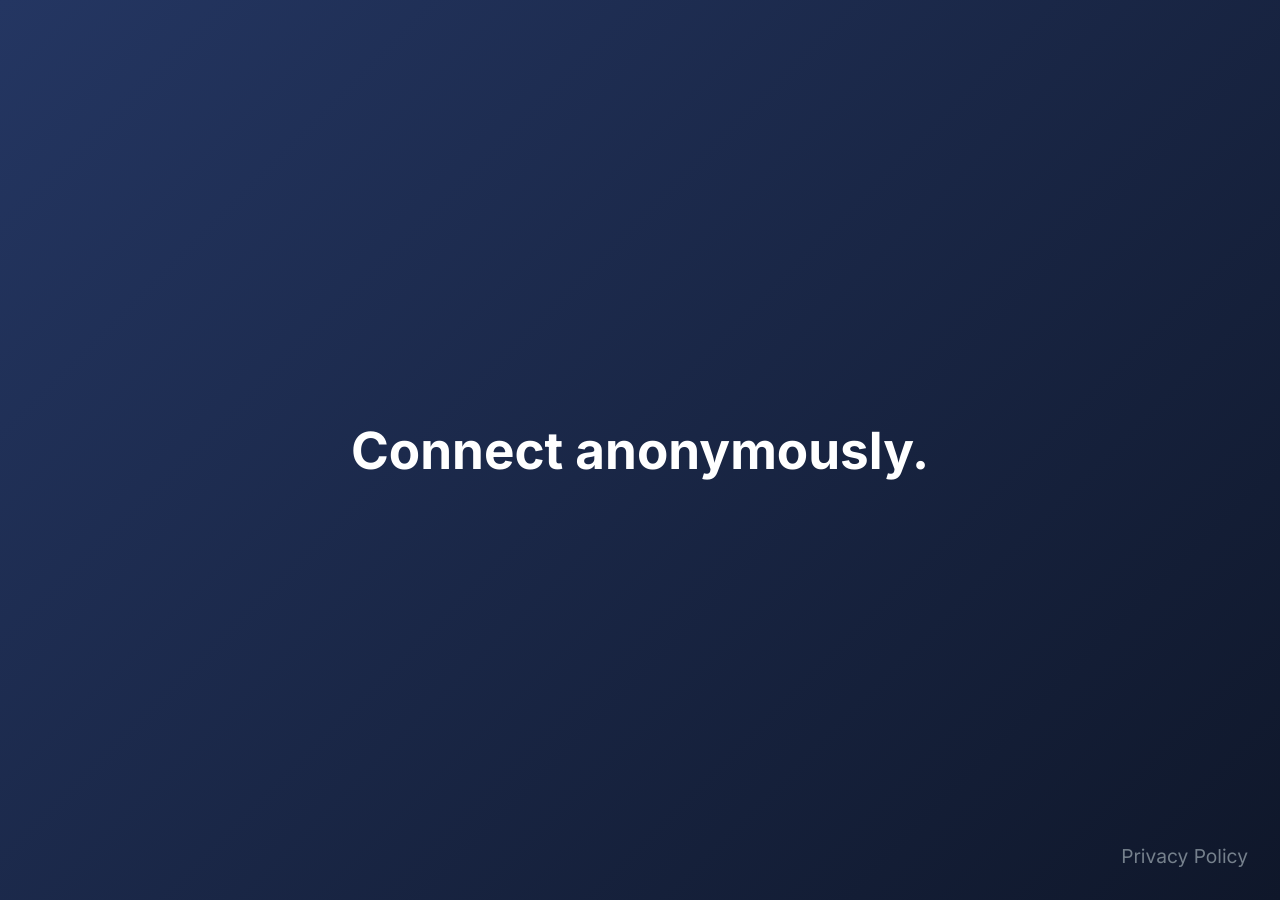
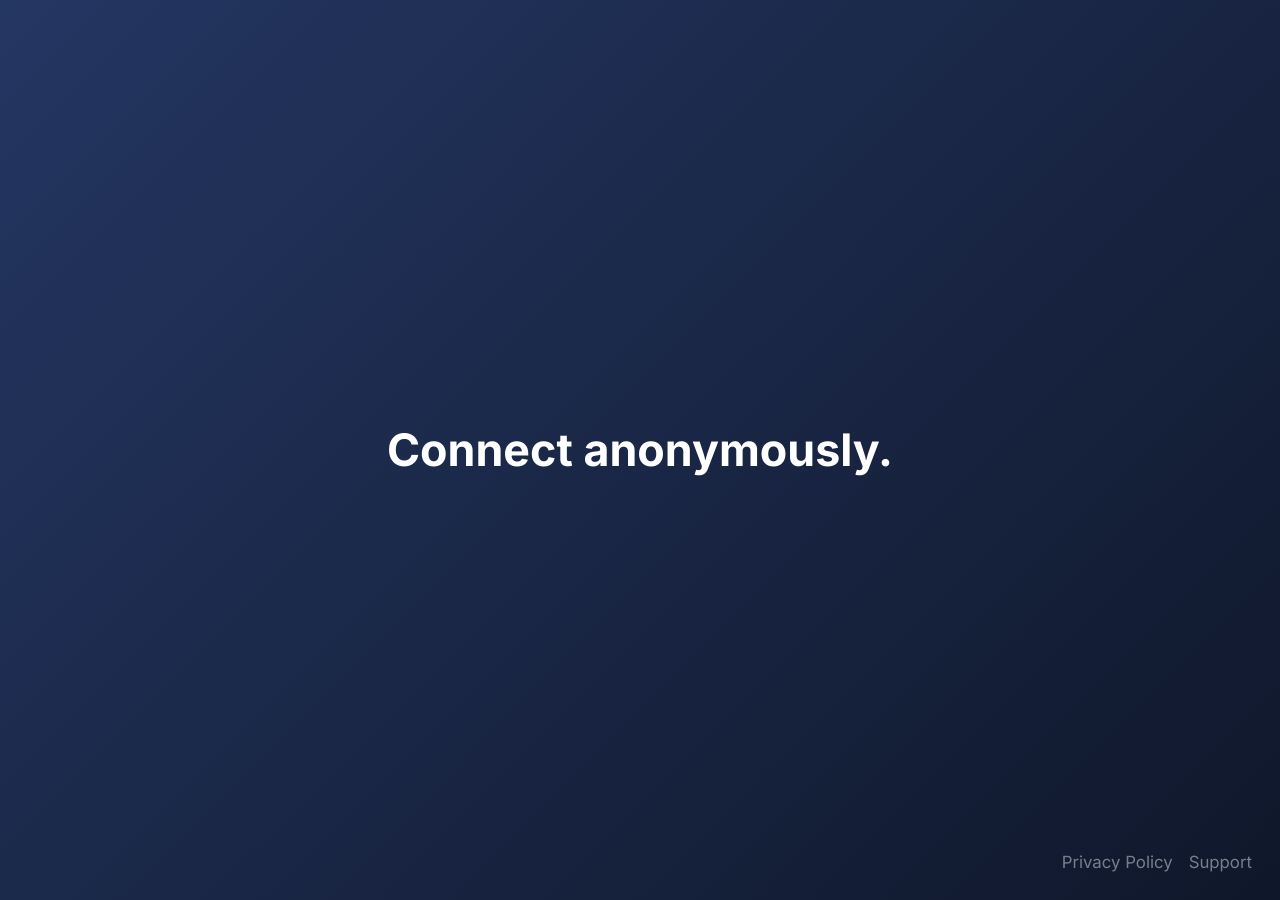
Before and after one commit to rodlaf/afterhours-page, a Jekyll site: the page built from index.html, in a window 1280 px wide. Built offline with Jekyll 4.4.1, drawn with Linux system fonts in a browser that asks for light colours.

Commit message:
add support page and edit css

```diff
--- a/_data/navigation.yml
+++ b/_data/navigation.yml
@@ -1,2 +1,4 @@
 - name: Privacy Policy
   link: /privacy.html
+- name: Support
+  link: /support.html
--- a/_sass/main.scss
+++ b/_sass/main.scss
@@ -3,7 +3,10 @@
   background-color: #0F172A;
   color: white;
   font-family: 'Inter', sans-serif;
-  font-size: 80%;
+  font-size: 70%;
+  @media (pointer: coarse) {
+    font-size: 110%
+  }
 }
 
 body {
@@ -17,10 +20,6 @@
   line-height: 1.75;
   padding: 1.75rem;
   font-size: 1.5rem;
-  @media (pointer: coarse) {
-    font-size: 3rem;
-    padding: 4.5rem;
-  }
 }
 
 nav {
@@ -33,14 +32,10 @@
   color: #75808c;
   text-decoration-line: none;
   font-size: 1.5rem;
-  @media (pointer: coarse) {
-    font-size: 2.5rem;
-
-  }
 }
 
 .nav-link {
-  margin-left: 3rem;
+  margin-left: 1rem;
 }
 
 .current-link {
@@ -59,10 +54,6 @@
 
 .banner {
   font-size: 4rem;
-  @media (pointer: coarse) {
-    font-size: 7rem;
-
-  }
   text-align: center;
   font-weight: bold;
 }
```
Also changed, not shown: support.md (added, +8 -0 lines), 5 other files.
